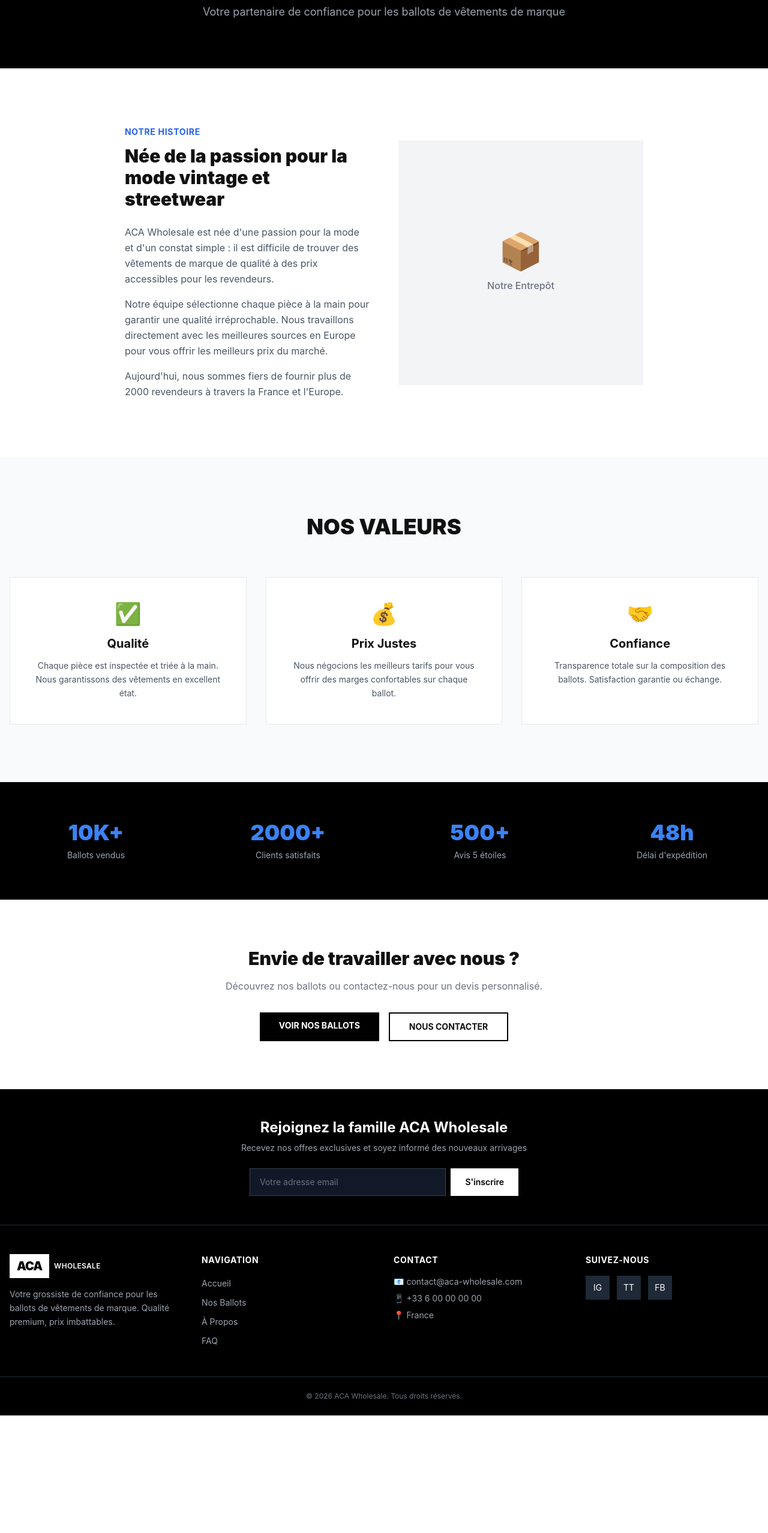
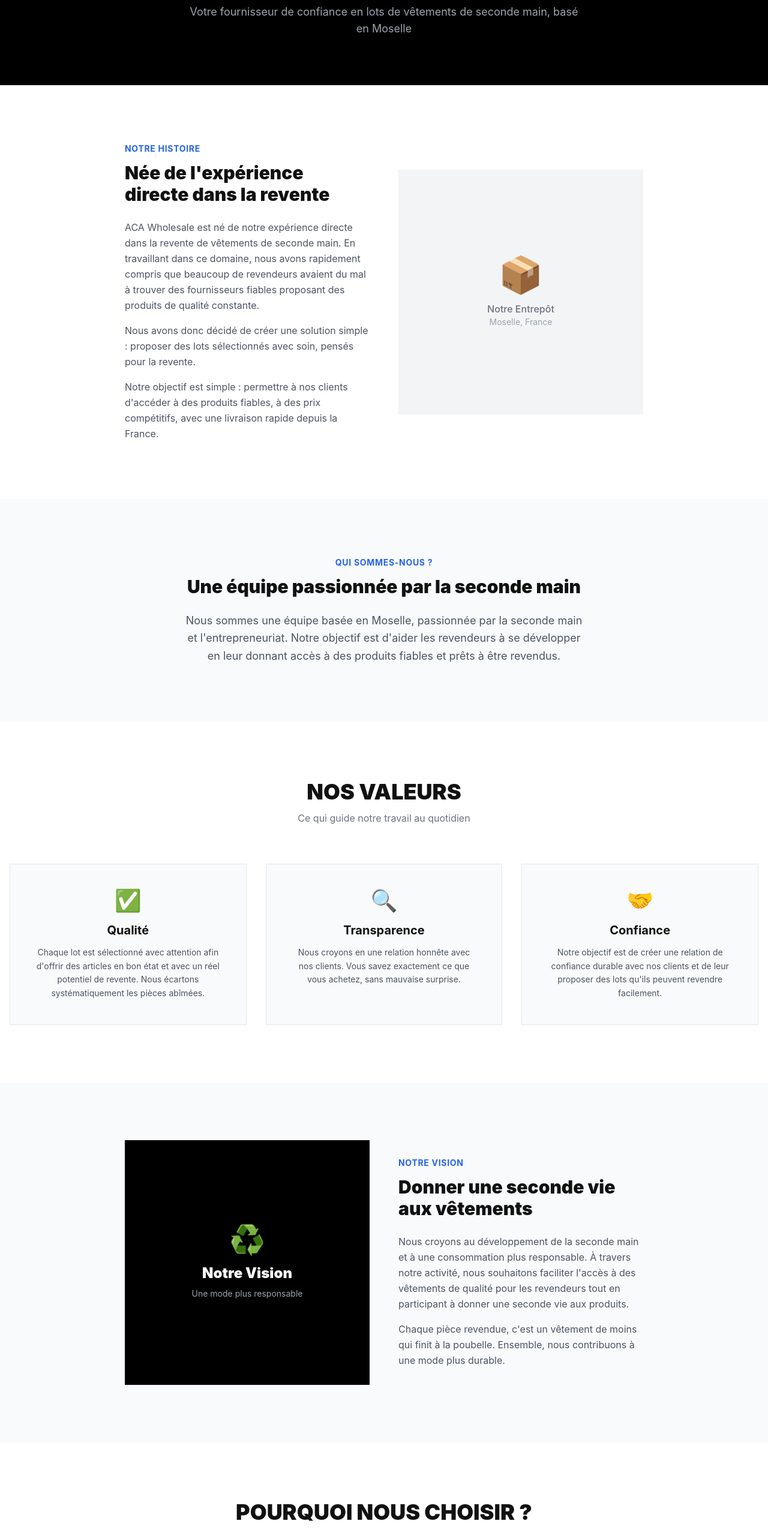
Before and after one commit to acawholesale/aca-wholesale, a Next.js app: page /a-propos in a window 1280 px wide. Shown: the part 234-2790 px from the top of the page at 60% size. Before the commit the page ends 2594 px from the top, so only its background shows below. Built offline with nearby package versions, Linux system fonts and the light colour scheme.

Commit message:
Update page.js

```diff
--- a/app/a-propos/page.js
+++ b/app/a-propos/page.js
@@ -12,54 +12,116 @@ export default function APropos() {
         <div className="max-w-7xl mx-auto px-4 text-center">
           <h1 className="text-4xl md:text-5xl font-black mb-4">À PROPOS D&apos;ACA WHOLESALE</h1>
           <p className="text-gray-400 max-w-2xl mx-auto text-lg">
-            Votre partenaire de confiance pour les ballots de vêtements de marque
+            Votre fournisseur de confiance en lots de vêtements de seconde main, basé en Moselle
           </p>
         </div>
       </section>
 
-      {/* Story */}
+      {/* Notre histoire */}
       <section className="py-16 md:py-24 bg-white">
         <div className="max-w-4xl mx-auto px-4">
           <div className="grid md:grid-cols-2 gap-12 items-center">
             <div>
               <div className="text-blue-600 font-bold text-sm uppercase tracking-wider mb-3">Notre Histoire</div>
-              <h2 className="text-3xl font-black mb-6">Née de la passion pour la mode vintage et streetwear</h2>
+              <h2 className="text-3xl font-black mb-6">Née de l&apos;expérience directe dans la revente</h2>
               <p className="text-gray-600 leading-relaxed mb-4">
-                ACA Wholesale est née d&apos;une passion pour la mode et d&apos;un constat simple : il est difficile de trouver des vêtements de marque de qualité à des prix accessibles pour les revendeurs.
+                ACA Wholesale est né de notre expérience directe dans la revente de vêtements de seconde main. En travaillant dans ce domaine, nous avons rapidement compris que beaucoup de revendeurs avaient du mal à trouver des fournisseurs fiables proposant des produits de qualité constante.
               </p>
               <p className="text-gray-600 leading-relaxed mb-4">
-                Notre équipe sélectionne chaque pièce à la main pour garantir une qualité irréprochable. Nous travaillons directement avec les meilleures sources en Europe pour vous offrir les meilleurs prix du marché.
+                Nous avons donc décidé de créer une solution simple : proposer des lots sélectionnés avec soin, pensés pour la revente.
               </p>
               <p className="text-gray-600 leading-relaxed">
-                Aujourd&apos;hui, nous sommes fiers de fournir plus de 2000 revendeurs à travers la France et l&apos;Europe.
+                Notre objectif est simple : permettre à nos clients d&apos;accéder à des produits fiables, à des prix compétitifs, avec une livraison rapide depuis la France.
               </p>
             </div>
             <div className="bg-gray-100 aspect-square flex items-center justify-center">
               <div className="text-center">
                 <div className="text-6xl mb-4">📦</div>
                 <p className="text-gray-500 font-medium">Notre Entrepôt</p>
+                <p className="text-gray-400 text-sm">Moselle, France</p>
               </div>
             </div>
           </div>
         </div>
       </section>
 
-      {/* Values */}
+      {/* Qui sommes-nous */}
       <section className="py-16 md:py-24 bg-gray-50">
+        <div className="max-w-4xl mx-auto px-4 text-center">
+          <div className="text-blue-600 font-bold text-sm uppercase tracking-wider mb-3">Qui sommes-nous ?</div>
+          <h2 className="text-3xl font-black mb-6">Une équipe passionnée par la seconde main</h2>
+          <p className="text-gray-600 leading-relaxed max-w-2xl mx-auto text-lg">
+            Nous sommes une équipe basée en Moselle, passionnée par la seconde main et l&apos;entrepreneuriat. Notre objectif est d&apos;aider les revendeurs à se développer en leur donnant accès à des produits fiables et prêts à être revendus.
+          </p>
+        </div>
+      </section>
+
+      {/* Nos valeurs */}
+      <section className="py-16 md:py-24 bg-white">
         <div className="max-w-7xl mx-auto px-4">
           <div className="text-center mb-16">
             <h2 className="text-3xl md:text-4xl font-black mb-3">NOS VALEURS</h2>
+            <p className="text-gray-500">Ce qui guide notre travail au quotidien</p>
           </div>
           <div className="grid md:grid-cols-3 gap-8">
             {[
-              { emoji: '✅', title: 'Qualité', desc: 'Chaque pièce est inspectée et triée à la main. Nous garantissons des vêtements en excellent état.' },
-              { emoji: '💰', title: 'Prix Justes', desc: 'Nous négocions les meilleurs tarifs pour vous offrir des marges confortables sur chaque ballot.' },
-              { emoji: '🤝', title: 'Confiance', desc: 'Transparence totale sur la composition des ballots. Satisfaction garantie ou échange.' },
+              { emoji: '✅', title: 'Qualité', desc: 'Chaque lot est sélectionné avec attention afin d\'offrir des articles en bon état et avec un réel potentiel de revente. Nous écartons systématiquement les pièces abîmées.' },
+              { emoji: '🔍', title: 'Transparence', desc: 'Nous croyons en une relation honnête avec nos clients. Vous savez exactement ce que vous achetez, sans mauvaise surprise.' },
+              { emoji: '🤝', title: 'Confiance', desc: 'Notre objectif est de créer une relation de confiance durable avec nos clients et de leur proposer des lots qu\'ils peuvent revendre facilement.' },
             ].map((v) => (
-              <div key={v.title} className="bg-white p-10 border text-center">
+              <div key={v.title} className="bg-gray-50 p-10 border text-center">
                 <div className="text-4xl mb-4">{v.emoji}</div>
                 <h3 className="text-xl font-bold mb-3">{v.title}</h3>
                 <p className="text-gray-600 text-sm leading-relaxed">{v.desc}</p>
+              </div>
+            ))}
+          </div>
+        </div>
+      </section>
+
+      {/* Notre vision */}
+      <section className="py-16 md:py-24 bg-gray-50">
+        <div className="max-w-4xl mx-auto px-4">
+          <div className="grid md:grid-cols-2 gap-12 items-center">
+            <div className="bg-black text-white p-12 flex items-center justify-center aspect-square">
+              <div className="text-center">
+                <div className="text-5xl mb-4">♻️</div>
+                <h3 className="text-2xl font-black mb-2">Notre Vision</h3>
+                <p className="text-gray-400 text-sm">Une mode plus responsable</p>
+              </div>
+            </div>
+            <div>
+              <div className="text-blue-600 font-bold text-sm uppercase tracking-wider mb-3">Notre Vision</div>
+              <h2 className="text-3xl font-black mb-6">Donner une seconde vie aux vêtements</h2>
+              <p className="text-gray-600 leading-relaxed mb-4">
+                Nous croyons au développement de la seconde main et à une consommation plus responsable. À travers notre activité, nous souhaitons faciliter l&apos;accès à des vêtements de qualité pour les revendeurs tout en participant à donner une seconde vie aux produits.
+              </p>
+              <p className="text-gray-600 leading-relaxed">
+                Chaque pièce revendue, c&apos;est un vêtement de moins qui finit à la poubelle. Ensemble, nous contribuons à une mode plus durable.
+              </p>
+            </div>
+          </div>
+        </div>
+      </section>
+
+      {/* Pourquoi nous choisir */}
+      <section className="py-16 md:py-24 bg-white">
+        <div className="max-w-7xl mx-auto px-4">
+          <div className="text-center mb-16">
+            <h2 className="text-3xl md:text-4xl font-black mb-3">POURQUOI NOUS CHOISIR ?</h2>
+            <p className="text-gray-500">Ce qui fait notre différence</p>
+          </div>
+          <div className="grid md:grid-cols-2 lg:grid-cols-4 gap-6">
+            {[
+              { emoji: '🔎', title: 'Sélection rigoureuse', desc: 'Chaque pièce est vérifiée et sélectionnée pour sa qualité et son potentiel de revente.' },
+              { emoji: '🚚', title: 'Expédition rapide', desc: 'Nous expédions directement depuis la Moselle pour des livraisons rapides en France.' },
+              { emoji: '📱', title: 'Pensé pour Vinted', desc: 'Nos lots sont composés pour les revendeurs qui souhaitent revendre à la pièce.' },
+              { emoji: '💬', title: 'Service réactif', desc: 'Une question ? Notre équipe vous répond rapidement pour vous accompagner.' },
+            ].map((item) => (
+              <div key={item.title} className="p-6 border bg-gray-50 text-center">
+                <div className="text-3xl mb-3">{item.emoji}</div>
+                <h3 className="font-bold text-sm mb-2">{item.title}</h3>
+                <p className="text-gray-500 text-xs leading-relaxed">{item.desc}</p>
               </div>
             ))}
           </div>
@@ -71,10 +133,10 @@ export default function APropos() {
         <div className="max-w-7xl mx-auto px-4">
           <div className="grid grid-cols-2 md:grid-cols-4 gap-8 text-center">
             {[
-              { num: '10K+', label: 'Ballots vendus' },
-              { num: '2000+', label: 'Clients satisfaits' },
-              { num: '500+', label: 'Avis 5 étoiles' },
-              { num: '48h', label: 'Délai d\'expédition' },
+              { num: '🇫🇷', label: 'Basé en Moselle' },
+              { num: '✋', label: 'Sélection manuelle' },
+              { num: '♻️', label: 'Seconde main' },
+              { num: '🚚', label: 'Expédition rapide' },
             ].map((s) => (
               <div key={s.label}>
                 <div className="text-3xl md:text-4xl font-black text-blue-500">{s.num}</div>
@@ -89,10 +151,10 @@ export default function APropos() {
       <section className="py-16 md:py-20 bg-white">
         <div className="max-w-4xl mx-auto px-4 text-center">
           <h2 className="text-3xl font-black mb-4">Envie de travailler avec nous ?</h2>
-          <p className="text-gray-500 mb-8">Découvrez nos ballots ou contactez-nous pour un devis personnalisé.</p>
+          <p className="text-gray-500 mb-8">Découvrez nos lots ou contactez-nous pour un devis personnalisé.</p>
           <div className="flex flex-wrap justify-center gap-4">
             <Link href="/produits" className="bg-black text-white px-8 py-3 font-bold text-sm hover:bg-gray-800 transition-colors">
-              VOIR NOS BALLOTS
+              VOIR NOS LOTS
             </Link>
             <Link href="/contact" className="border-2 border-black px-8 py-3 font-bold text-sm hover:bg-black hover:text-white transition-colors">
               NOUS CONTACTER
```
